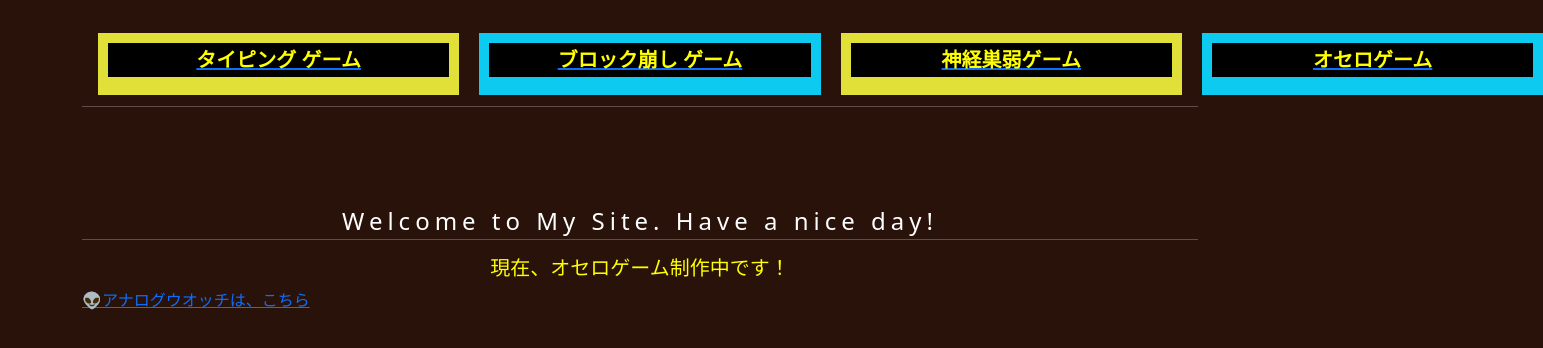
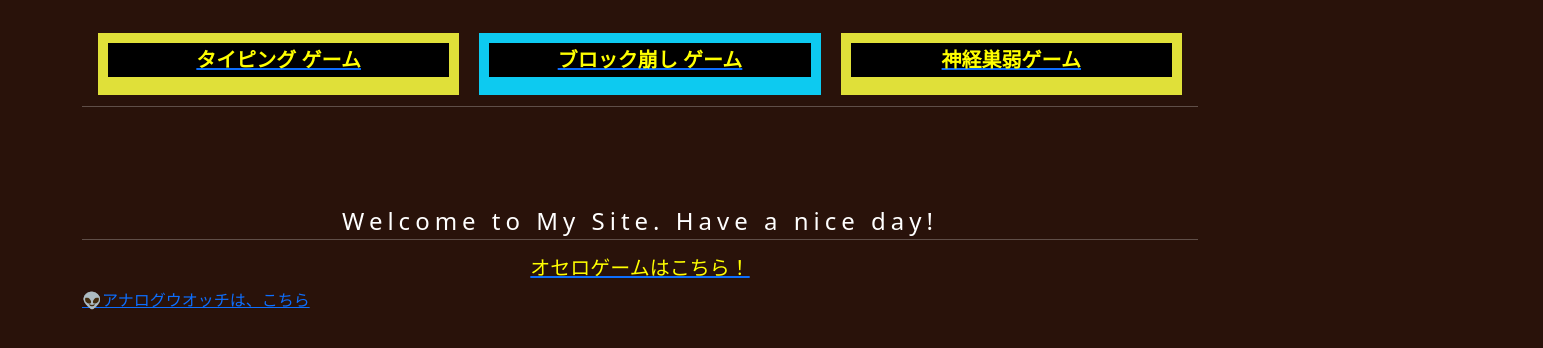
Before and after one commit to Satoshita/myBlog, a plain HTML site: page index.html in a window 1280 px wide. Shown: the part 174-522 px from the top of the page, 1543 px wide, since content can reach past the window. Drawn offline with nearby package versions, Linux system fonts and the light colour scheme.

Commit message:
Update index.html

```diff
--- a/index.html
+++ b/index.html
@@ -43,19 +43,11 @@
                   </div>
                 </div>
                 </a>
-              </div><br>
-              <div class="col-md-4">
-                <a href="./othello.html"><div class="card-head1 bg-info">
-                  <h5 class="sub-title">オセロゲーム</h5>
-                  <div class="card-one">
-                  </div>
-                </div>
-              </a>
               </div>
             </div>
           </div><hr>
           <h4 class="message">Welcome to My Site.  Have a nice day!</h4><hr>
-          <h5>現在、オセロゲーム制作中です！</h5>
+          <a href="./othello.html"><h5>オセロゲームはこちら！</h5></a>
           <a href="./watch.html" class="watch">👽アナログウオッチは、こちら</a>
         </div>
       </div>
```
